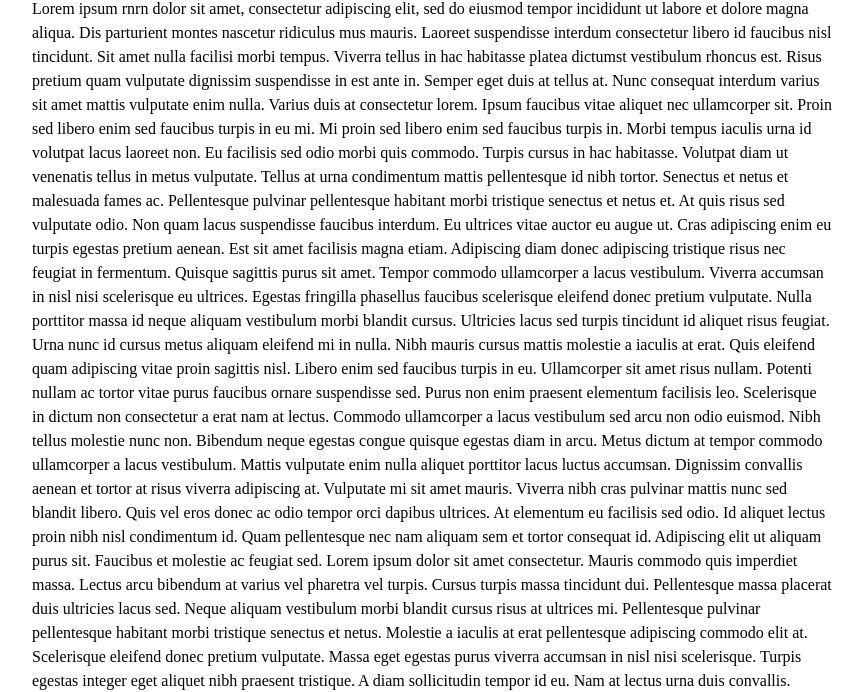
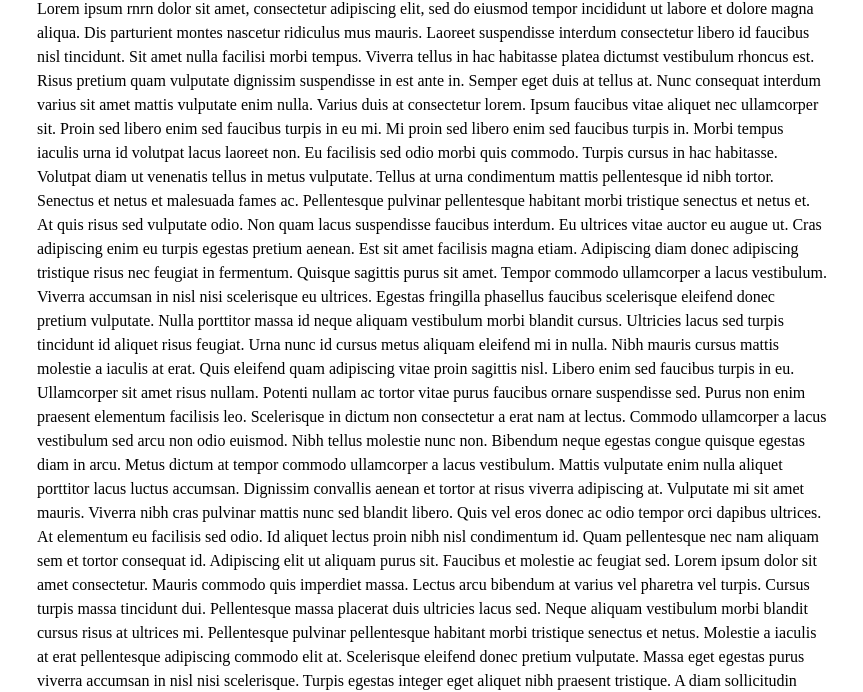
Before and after one commit to tyShinkle/blog-prod, a plain HTML site: page index.html in a window 1280 px wide. Shown: the part 110-802 px from the top of the page, without its empty margins (208-1071 px from the left). Drawn offline with Linux system fonts and the light colour scheme.

Commit message:
padding test

```diff
--- a/style.css
+++ b/style.css
@@ -20,6 +20,10 @@ body {
     margin: auto;
 }
 
+body > * {
+    padding:0 5px;
+}
+
 h1 {
     padding: 1em 0;
     font-family: system-ui;
```
